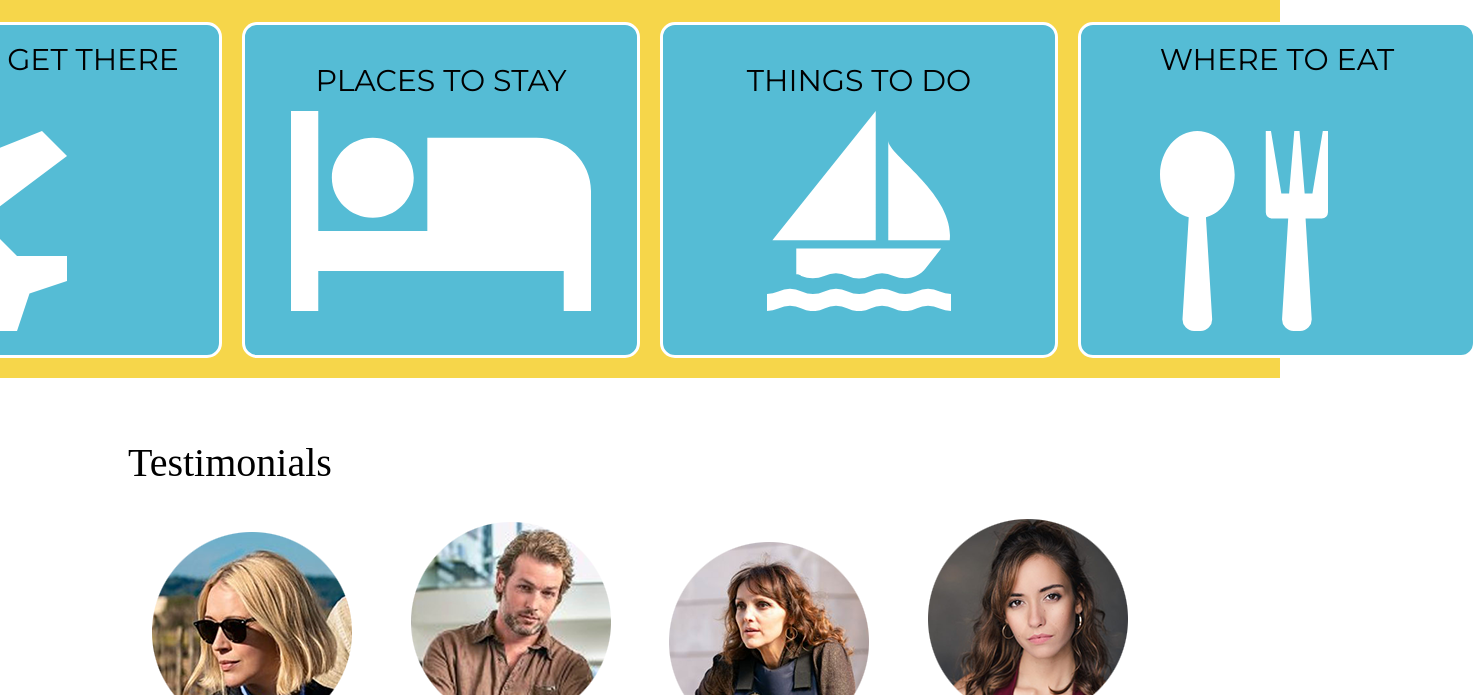
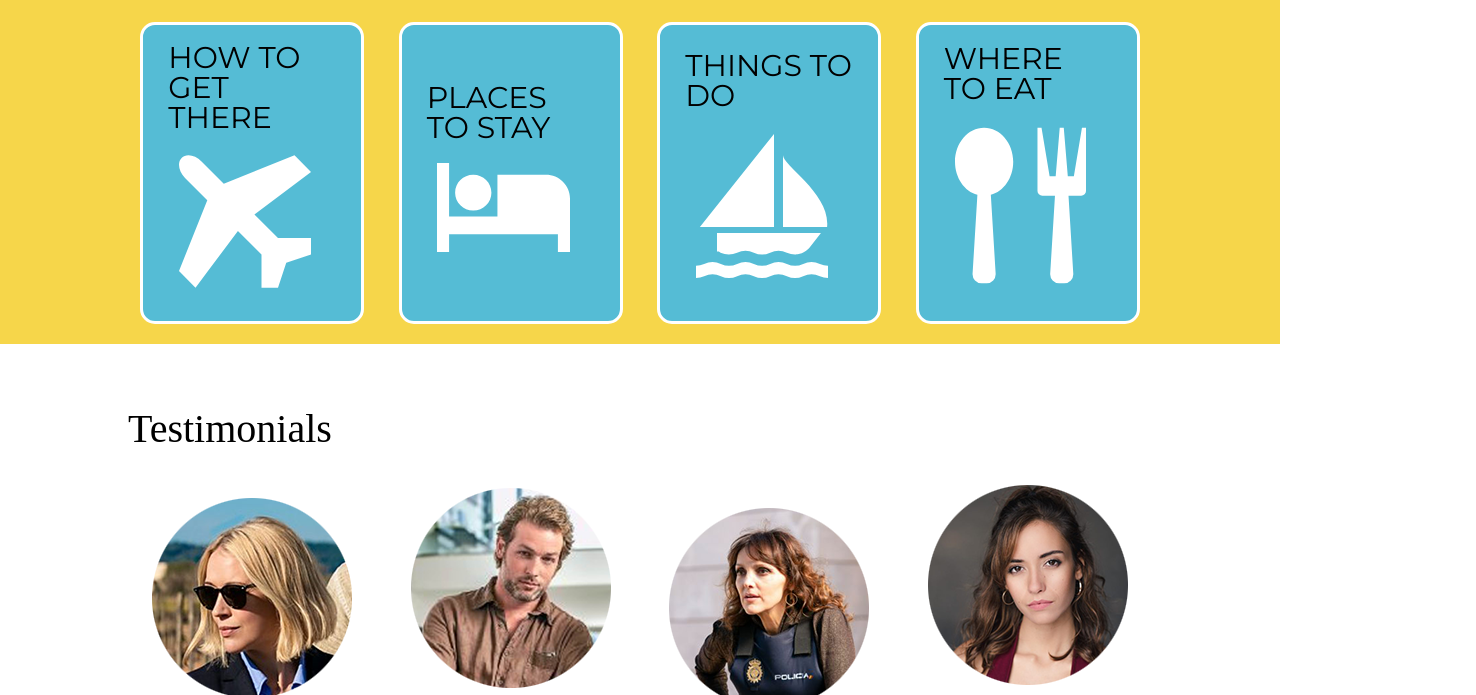
Before and after one commit to jhetzer1/wunderlust, a plain HTML site: page wunderlust-majorca.html in a window 1280 px wide. Shown: the part 745-1440 px from the top of the page, 1476 px wide, since content can reach past the window. Drawn offline with Linux system fonts and the light colour scheme; a web font is replaced by a local one.

Commit message:
Update styles.css

```diff
--- a/styles.css
+++ b/styles.css
@@ -323,6 +323,13 @@ img {
   margin-bottom: 40px;
 }
 
+#plan div {
+  display: flex;
+  flex-wrap: wrap;
+  justify-content: center;
+  gap: 10px;
+}
+
 #plan section {
   display: flex;
   flex-direction: column;
@@ -333,15 +340,9 @@ img {
   border-radius: 15px;
   align-items: center;
   justify-content: center;
+  padding: 10%;
   max-width: 100%;
   margin-bottom: 20px;
-}
-
-#plan div {
-  display: flex;
-  flex-wrap: wrap;
-  justify-content: center;
-  gap: 10px;
 }
 
 #plan img {
@@ -669,6 +670,14 @@ footer a {
     grid-row: 2 / span 1;
   }
 
+  #plan div {
+    display: grid;
+    grid-template-columns: repeat(2, auto);
+    grid-gap: 20px;
+    padding-left: 20%;
+    padding-right: 20%;
+  }
+
   #plan section {
     display: flex;
     flex-direction: column;
@@ -683,14 +692,6 @@ footer a {
     position: relative;
     font-size: 22px;
     padding-bottom: 5px;
-  }
-
-  #plan div {
-    display: grid;
-    grid-template-columns: repeat(2, auto);
-    grid-gap: 20px;
-    padding-left: 20%;
-    padding-right: 20%;
   }
 
   #plan img {
@@ -925,7 +926,6 @@ footer a {
     min-width: 770px;
   }
 
-  #plan div,
   #testimonials div,
   #about div {
     display: grid;
@@ -933,24 +933,15 @@ footer a {
     align-items: center;
   }
 
-  #plan section {
-    display: flex;
-    flex-direction: column;
+  #plan div {
+    display: grid;
+    grid-template-columns: repeat(4, 1fr);
     align-items: center;
-    width: 398px;
-    height: 336px;
-  }
-
-  #plan section:first-of-type {
-    display: grid;
+    justify-items: center;
+    gap: 10px;
     grid-column-start: 2;
-    grid-column-end: 3;
-  }
-
-  #plan section:last-of-type {
-    display: grid;
-    grid-column-start: 5;
-    grid-column-end: 6;
+    padding-left: 10%;
+    padding-right: 10%;
   }
 
   #plan h4 {
@@ -959,24 +950,17 @@ footer a {
     padding-bottom: 5px;
   }
 
-  #plan div {
-    display: grid;
-    grid-template-columns: repeat(4, auto);
-    grid-gap: 20px;
-    padding-left: 20%;
-    padding-right: 20%;
-  }
-
   #plan img {
-    width: auto;
-    height: 200px;
+    align-items: center;
+    width: 90%;
+    height: 95%;
+    max-height: 200px;
   }
 
   #testimonials div {
     gap: 10px;
     padding-left: 10%;
     padding-right: 10%;
-    align-content: flex-start;
   }
 
   #testimonials img {
```
